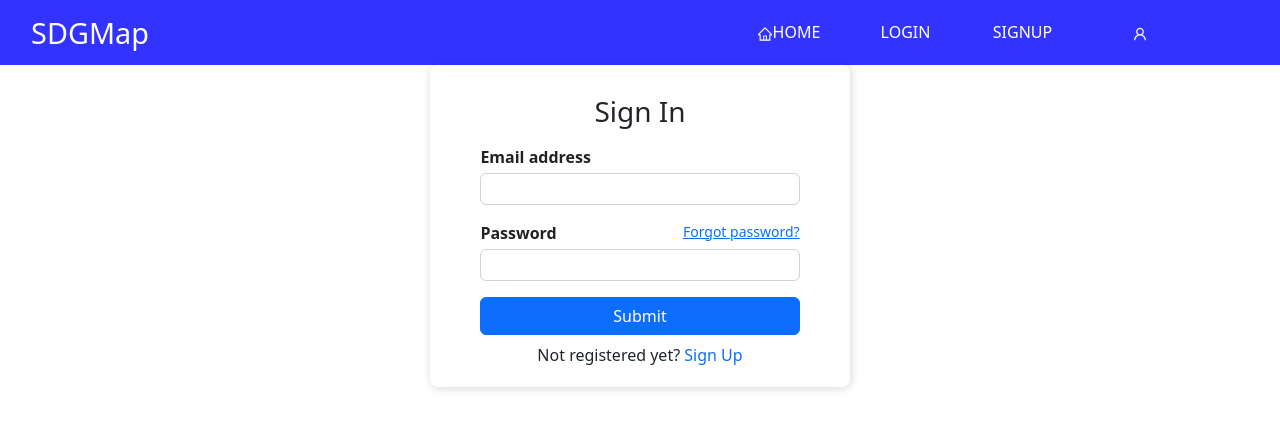
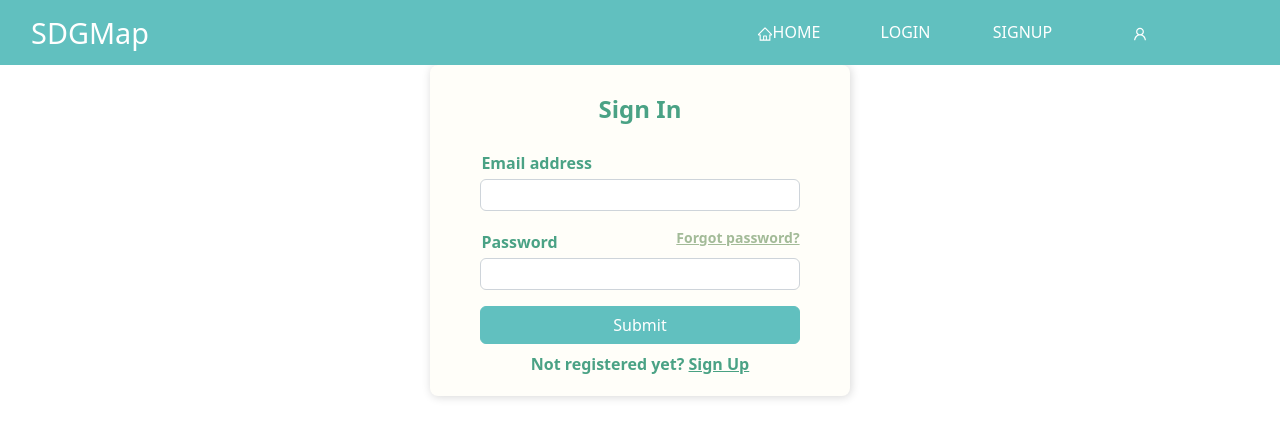
Before and after one commit to GDSC2022-SustainableMap/SDGMap, a React (Create React App) app in the folder frontend/: page /login in a window 1280 px wide. Shown: the top 438 px of the page. Built offline with nearby package versions, Linux system fonts and the light colour scheme.

Commit message:
decide website style color

```diff
--- a/frontend/src/NavBar.css
+++ b/frontend/src/NavBar.css
@@ -4,7 +4,7 @@
     position: relative;
     line-height: 65px;
     text-align: center;
-    background-color: rgba(0,0,255, 0.8);
+    background-color: #61C0BF;
 }
 
 .nav div.logo{
--- a/frontend/src/components/Login/login.css
+++ b/frontend/src/components/Login/login.css
@@ -1,7 +1,7 @@
 .login-container {
     display: flex;
     justify-content: center;
-    align-items: top;
+    align-items: center;
     width: 100vw;
     height: 50%;
 }
@@ -12,28 +12,28 @@
     padding-top: 30px;
     padding-bottom: 20px;
     border-radius: 8px;
-    background-color: #ffffff;
+    background-color: #fffef9;
+    border-color: #ffffe8;
 }
 
 .form-content {
     padding-left: 12%;
     padding-right: 12%;
+    color: #379878e7;
+    font-weight: 600;
 }
 
 .form-title {
     text-align: center;
     margin-bottom: 1em;
     font-size: 24px;
-    color: #222222;
-    font-weight: 800;
+    font-weight: 600;
 }
 
 .login-label {
     display: inline-block;
     text-align: left;
     font-size: 16px;
-    font-weight: 600;
-    color: #222222;
     width: 100%;
 }
 
@@ -43,11 +43,23 @@
 
 .form-group > input {
     font-size: 12px;
+    /* border-color: #379878e7; */
 }
 
 .form-group > a {
     position: absolute;
-    font-size: 14px;
     top: 0;
     right: 0;
+    font-size: 14px;
+    color: #A3BB98;
 }
+
+.btn{
+    background-color: #61C0BF;
+    border-color: #61C0BF;
+    color: #ffffff;
+}
+
+.link {
+    text-decoration: underline;
+}
--- a/frontend/src/components/Login/login.js
+++ b/frontend/src/components/Login/login.js
@@ -13,7 +13,7 @@ export default function (props) {
             <div className="login-container">
                 <form className="login-form">
                     <div className="form-content">
-                        <h3 className="title">Sign In</h3>
+                        <h3 className="form-title">Sign In</h3>
                         <div className="form-group mt-3">
                             <label className="login-label">Email address</label>
                             <input
@@ -36,13 +36,13 @@ export default function (props) {
                             <a href="./password_reset">Forgot password?</a>
                         </div>
                         <div className="d-grid  mt-3">
-                            <button type="submit" className="btn btn-primary">
+                            <button type="submit" className="btn">
                                 Submit
                             </button>
                         </div>
                         <div className="text-center mt-2">
                             Not registered yet?{" "}
-                            <span className="link-primary" onClick={changeAuthMode}>
+                            <span className="link" onClick={changeAuthMode}>
                                 Sign Up
                             </span>
                         </div>
@@ -57,7 +57,7 @@ export default function (props) {
         <div className="login-container">
             <form className="login-form">
                 <div className="form-content">
-                    <h3 className="title">Sign Up</h3>
+                    <h3 className="form-title">Sign Up</h3>
                     <div className="form-group mt-3">
                         <label className="login-label">Username</label>
                         <input
@@ -100,13 +100,13 @@ export default function (props) {
                         />
                     </div>
                     <div className="d-grid gap-2 mt-3">
-                        <button type="submit" className="btn btn-primary">
+                        <button type="submit" className="btn">
                             Submit
                         </button>
                     </div>
                     <div className="text-center mt-2">
                         Already registered?{" "}
-                        <span className="link-primary" onClick={changeAuthMode}>
+                        <span className="link" onClick={changeAuthMode}>
                             Sign In
                         </span>
                     </div>
--- a/frontend/src/components/Map/map.css
+++ b/frontend/src/components/Map/map.css
@@ -42,15 +42,18 @@
 
   .map{
     height: 95vh;
-    width: 100%;
+    width: 100vw;
   }
 
   .searchbar{
     display: flex;
     flex-direction: row;
-    margin: 10px;
+    margin: 10px 0;
     border-radius: 10px;
+    border-width: 1px;
     box-shadow: 18px;
+    color: #1f7357e7;
+    /* font-weight: 500; */
   }
 
   .info_sidebar{
@@ -93,13 +96,15 @@
 
   input[type=text] {
     margin-right: 8px;
-    border-radius: 10px;
-    border-width: 1.5px;
+    border: 6px;
+    /* border-radius: 10px; */
+    box-shadow: #00000029 1px 1px 5px;
+    /* border-width: 1.5px; */
   }
 
   .select-box {
-    margin-right: 8px;
-    border-width: 1.5px;
+    margin: 0 8px;
+    /* border-width: 1.5px; */
   }
 
   .star-ratings {
@@ -135,3 +140,7 @@
   /* .span1 {
     display: inline-block;
   } */
+
+  label{
+    margin: 3px 5px 0 1px;
+  }
--- a/frontend/src/components/Map/map.js
+++ b/frontend/src/components/Map/map.js
@@ -163,7 +163,7 @@ const SimpleMap = (props) => {
     return (
         <div className="container">
             <div className="searchbar">
-                <div className="select-box">
+                <div className="select-box">搜尋方式:
                     <select value={searchType} onChange={handleType}>
                         <option>Name</option>
                         <option>Location</option>
```
